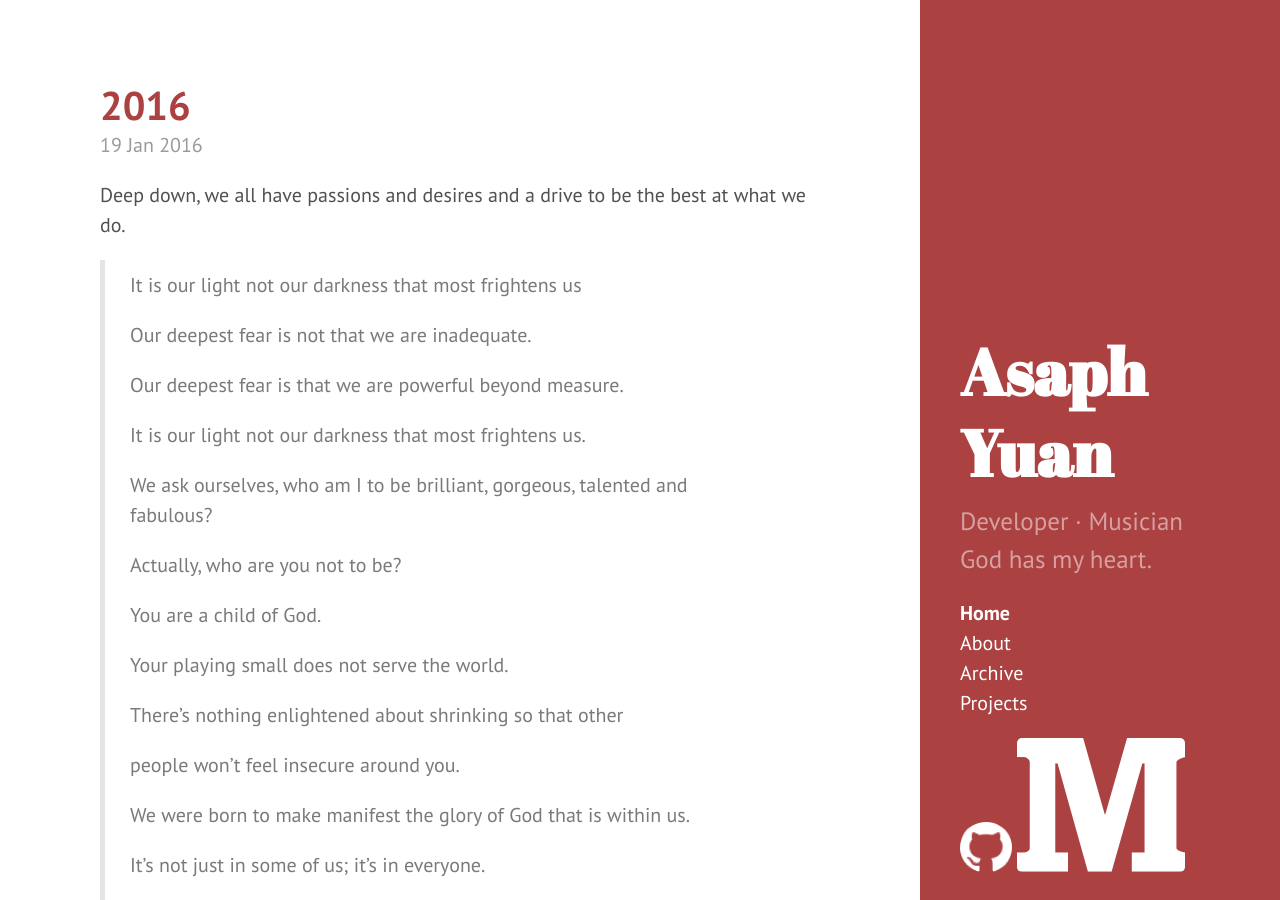
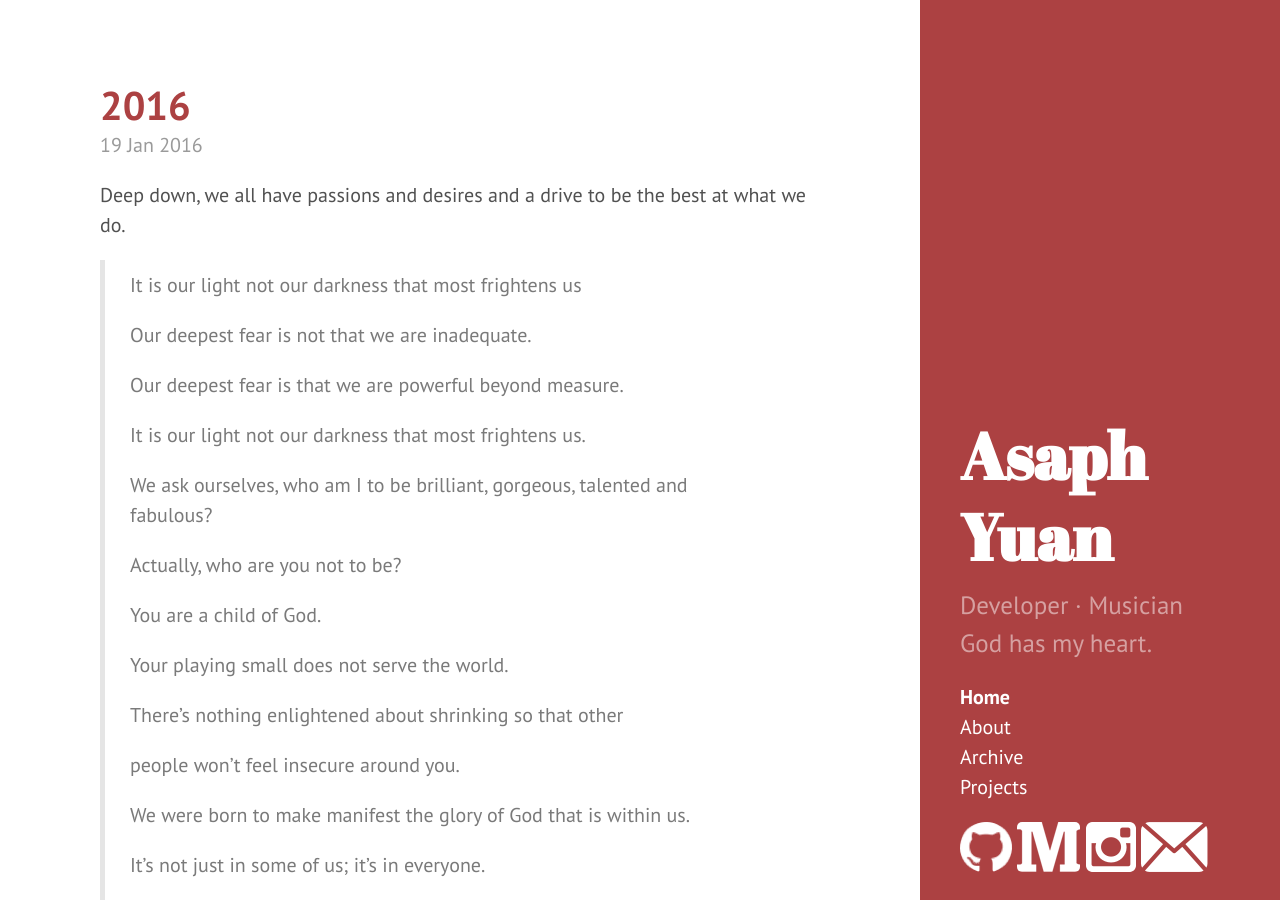
Before and after one commit to asaphy/asaphy.github.io, a Jekyll site: the page built from index.html, in a window 1280 px wide and 900 px high. Built offline with Jekyll 4.4.1, drawn with Linux system fonts in a browser that asks for light colours; the list of posts is cut into pages by our own code.

Commit message:
adding social media icons

```diff
--- a/_includes/sidebar.html
+++ b/_includes/sidebar.html
@@ -28,6 +28,9 @@
     </ul>
     <a href="https://github.com/asaphy" target="_blank"><img src="../images/icons/github.png" alt="Github"></a>
     <a href="https://medium.com/@asaphyuan" target="_blank"><img src="../images/icons/medium.png" alt="Medium"></a>
+    <a href="https://www.instagram.com/asaphyuan" target="_blank"><img src="../images/icons/instagram.png" alt="Instagram"></a>
+    <a href="mailto:asaphyuan@gmail.com" target="_blank"><img src="../images/icons/email.png" alt="Email"></a>
+
 
   </div>
 </div>
```
Also changed, not shown: images/icons/email.png (added), images/icons/instagram.png (added), images/icons/medium.png.
